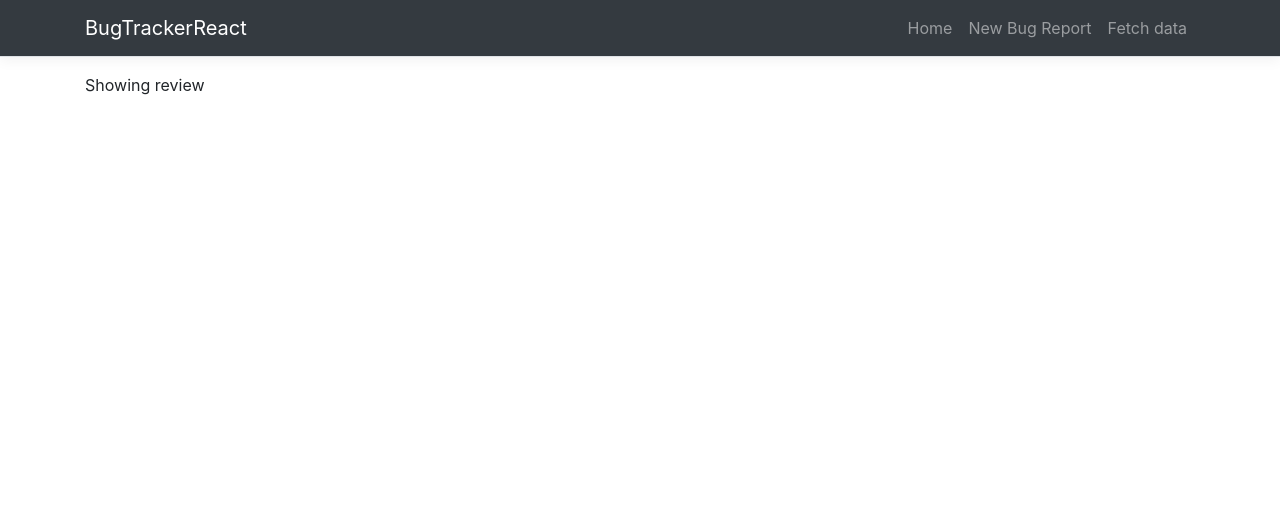
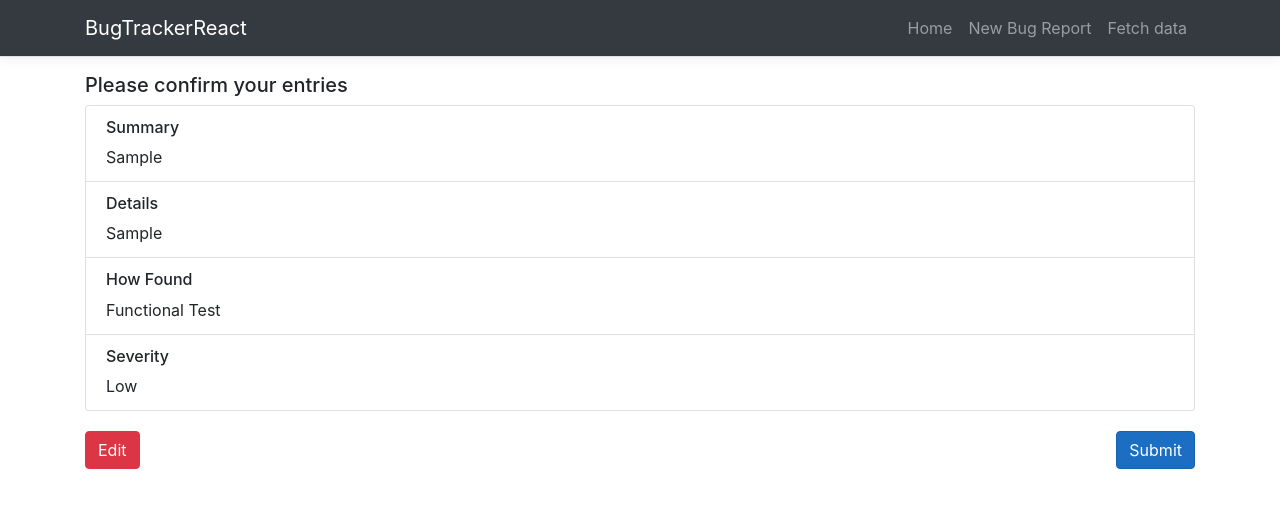
Before and after one commit to hiteda/ReactBugTracker, a React (Create React App) app in the folder ClientApp/: page /new/report in a window 1280 px wide. Both pictures are taken after typing "Sample", "Sample" into the empty fields and a click on the button "Submit". Shown: the top 508 px of the page. Built offline with nearby package versions, Linux system fonts and the light colour scheme.

Commit message:
Added report review page and submit report to back end API

```diff
--- a/ClientApp/src/actions/index.js
+++ b/ClientApp/src/actions/index.js
@@ -10,3 +10,10 @@ export const fetchReport = (id) => async dispatch => {
   const res = await axios.get('/api/reports/' + id);
   dispatch({ type: FETCH_REPORT, payload: res.data });
 };
+
+export const submitReport = (values, history) => async dispatch => {
+  const res = await axios.post('/api/reports', values);
+  history.push('/fetch-data');
+  // This might come back to bite you
+  dispatch({ type: FETCH_REPORT, payload: res.data });
+};
--- a/ClientApp/src/components/reports/ReportForm.js
+++ b/ClientApp/src/components/reports/ReportForm.js
@@ -2,15 +2,28 @@ import _ from 'lodash';
 import React, { Component } from 'react';
 import { reduxForm, Field } from 'redux-form';
 import { Link } from 'react-router-dom';
-import ReportField from './ReportField';
+import TextField from './fields/TextField';
+import TextareaField from './fields/TextareaField';
+import SelectField from './fields/SelectField';
 import formFields from './formFields';
 
 class ReportForm extends Component {
+  getComponent(type) {
+    switch (type) {
+      case "select":
+        return SelectField;
+      case "textarea":
+        return TextareaField;
+      default:
+        return TextField;
+    }
+  }
+
   renderFields() {
     return _.map(formFields, ({ label, name, type, options }) => {
       return <Field
         key={name}
-        component={ReportField}
+        component={this.getComponent(type)}
         type={type}
         label={label}
         options={options}
--- /dev/null
+++ b/ClientApp/src/components/reports/ReportFormReview.js
@@ -0,0 +1,38 @@
+import _ from 'lodash';
+import React from 'react';
+import { connect } from 'react-redux';
+import { withRouter } from 'react-router-dom';
+import formFields from './formFields';
+import * as actions from '../../actions';
+
+const ReportReview = ({ onCancel, formValues, submitReport, history }) => {
+  const reviewFields = _.map(formFields, ({ label, name }) => {
+    return (
+      <li className="list-group-item" key={name}>
+        <h6>{label}</h6>
+        <div>{formValues[name]}</div>
+      </li>
+    );
+  });
+
+  return (
+    <div>
+      <h5>Please confirm your entries</h5>
+      <div className="card">
+        <ul className="list-group list-group-flush">
+          {reviewFields}
+        </ul>
+      </div>
+      <div style={{ marginTop: "20px" }} >
+        <button className="btn btn-danger" onClick={onCancel} >Edit</button>
+        <button className="btn btn-primary float-right" onClick={() => submitReport(formValues, history)} >Submit</button>
+      </div>
+    </div>
+  );
+}
+
+function mapStateToProps(state) {
+  return { formValues: state.form.reportForm.values };
+}
+
+export default connect(mapStateToProps, actions)(withRouter(ReportReview));
--- a/ClientApp/src/components/reports/ReportNew.js
+++ b/ClientApp/src/components/reports/ReportNew.js
@@ -1,6 +1,7 @@
 import React, { Component } from 'react';
 import { reduxForm } from 'redux-form';
 import ReportForm from './ReportForm';
+import ReportFormReview from './ReportFormReview'
 
 class ReportNew extends Component {
   state = {
@@ -10,7 +11,7 @@ class ReportNew extends Component {
   render() {
     if (this.state.showReview) {
       return (
-        <div>Showing review</div>
+        <ReportFormReview onCancel={() => this.setState({ showReview: false })} />
       );
     }
 
--- a/ClientApp/src/components/reports/ReportField.js
+++ b/ClientApp/src/components/reports/fields/TextField.js
@@ -1,10 +1,6 @@
 import React from 'react';
-import SelectField from './SelectField';
 
-export default ({ input, label, options, meta: { error, touched } }) => {
-  if (options) {
-    return <SelectField options={options} label={label} input={input} />;
-  }
+export default ({ input, label, meta: { error, touched } }) => {
   return (
     <div className="form-group">
       <label style={{display: 'block'}}>{label}</label>
--- /dev/null
+++ b/ClientApp/src/components/reports/fields/TextareaField.js
@@ -0,0 +1,13 @@
+import React from 'react';
+
+export default ({ input, label, meta: { error, touched } }) => {
+  return (
+    <div className="form-group">
+      <label style={{ display: 'block' }}>{label}</label>
+      <textarea {...input} className="form-control" rows="3" style={{ marginBottom: '5px' }} />
+      <small className="text-danger" style={{ marginBottom: '20px' }}>
+        {touched && error}
+      </small>
+    </div>
+  );
+};
--- a/ClientApp/src/components/reports/formFields.js
+++ b/ClientApp/src/components/reports/formFields.js
@@ -1,6 +1,6 @@
 export default [
   { label: 'Summary', name: 'summary', type: 'text' },
-  { label: 'Details', name: 'details', type: 'text' },
+  { label: 'Details', name: 'details', type: 'textarea' },
   { label: 'How Found', name: 'howFound', type: 'select', options: ['Functional Test', 'Unit Test', 'Exploratory Testing'] },
   { label: 'Severity', name: 'severity', type: 'select', options: ['Low', 'Moderate', 'High'] }
 ];
```
Also changed, not shown: ClientApp/src/components/reports/fields/SelectField.js (renamed from ClientApp/src/components/reports/SelectField.js), 1 other file (tests, documents, lock files or other folders).
